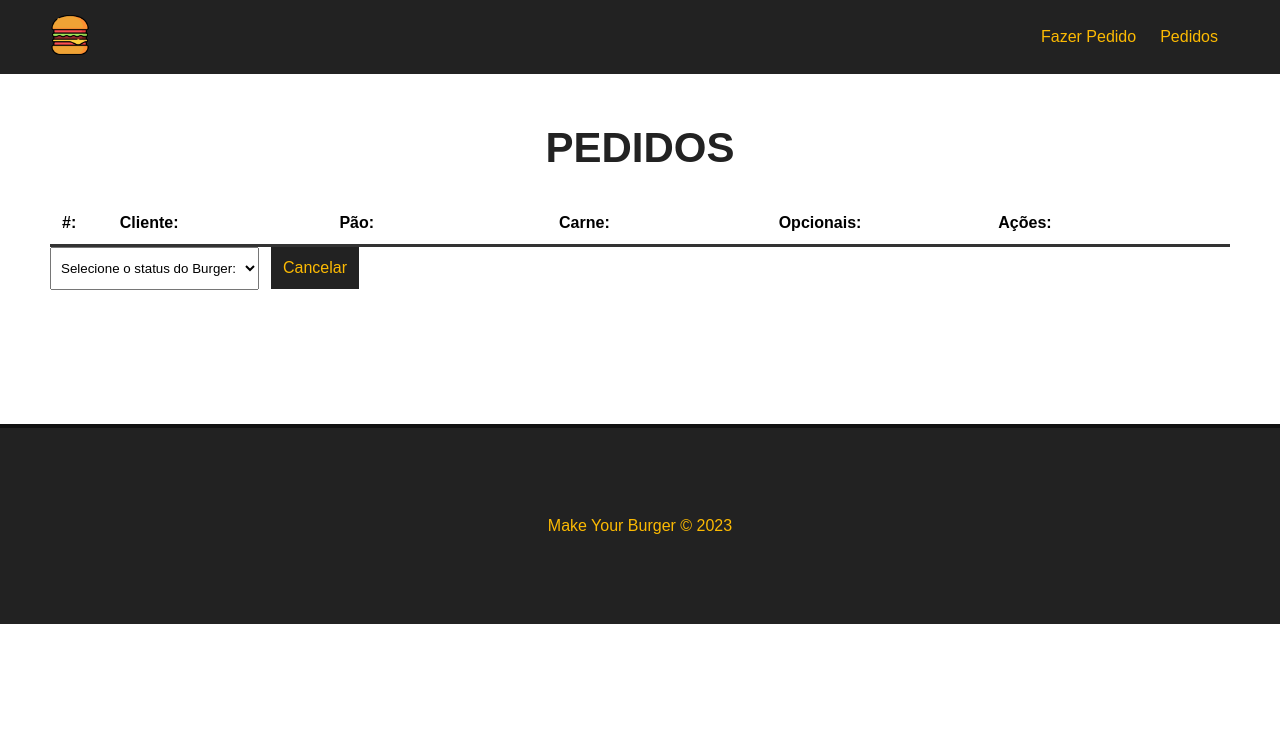
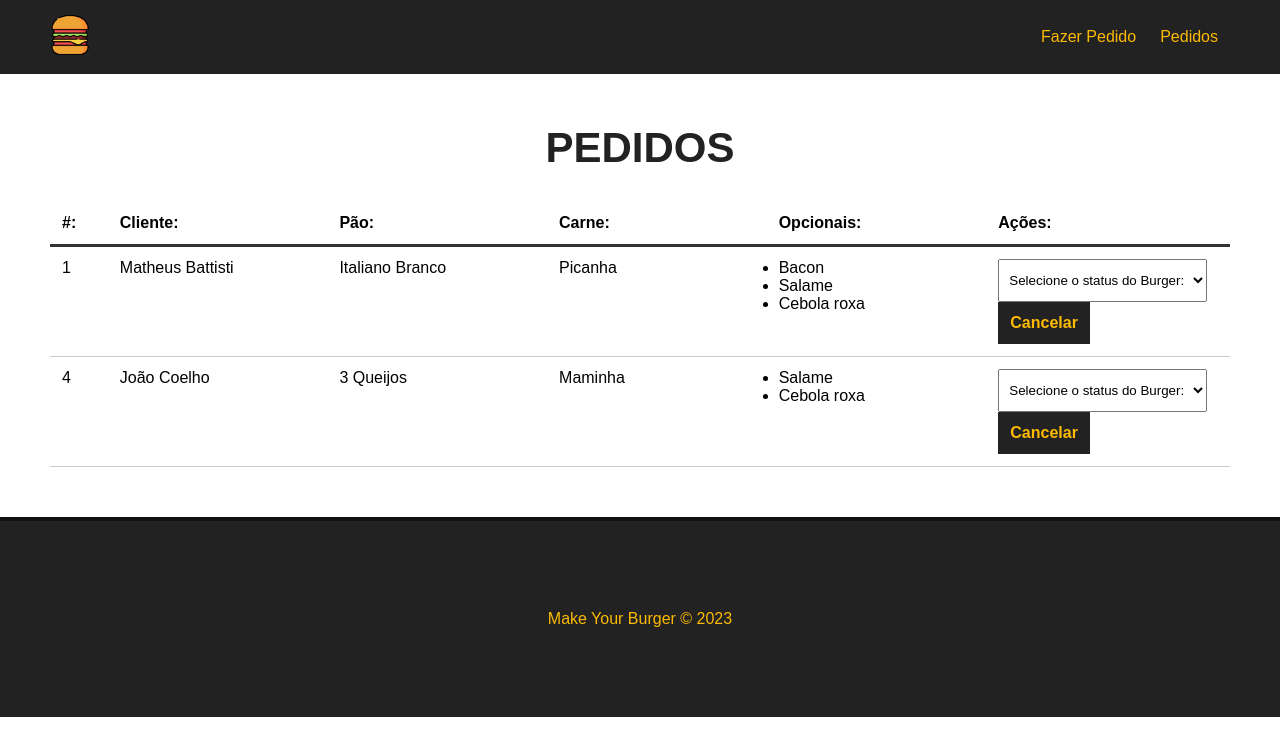
Before and after one commit to tiagors09/make-your-burger, a Vue app: page /pedidos in a window 1280 px wide. Shown: the top 756 px of the page. Built offline with nearby package versions, Linux system fonts and the light colour scheme; data requests are answered from the project's data file.

Commit message:
added request to get info

```diff
--- a/src/components/Dashboard.vue
+++ b/src/components/Dashboard.vue
@@ -10,8 +10,15 @@
                 <div>Ações:</div>
             </div>
             <div id="burger-table-rows">
-                <div class="burger-table-rows">
-                    <!-- <div class="order-number"></div> -->
+                <div class="burger-table-row" v-for="burger in this.burgers" :key="burger.id">
+                    <div class="order-number">{{ burger.id }}</div>
+                    <div>{{ burger.nome }}</div>
+                    <div>{{ burger.pao }}</div>
+                    <div>{{ burger.carne }}</div>
+                    <div>
+                        <ul>
+                            <li v-for="(optional, index) in burger.optional" :key="index">{{ optional }}</li>
+                        </ul>
                     </div>
                     <div>
                         <select name="status" class="status">
@@ -23,11 +30,38 @@
                 </div>
             </div>
         </div>
+    </div>
 </template>
 
 <script>
+import axios from 'axios'
+
 export default {
     name: 'Dashboard',
+    data() {
+        return {
+            burgers: null,
+            burger_id: null,
+            status: []
+        }
+    },
+    methods: {
+        async getPedidos() {
+            try {
+                const { data } = await axios({
+                    method: 'get',
+                    url: 'http://localhost:3000/burgers'
+                })
+                console.log(data)
+                this.burgers = data
+            } catch (err) {
+                console.log(err)
+            }
+        }
+    },
+    mounted() {
+        this.getPedidos()
+    }
 }
 </script>
 
@@ -72,16 +106,19 @@ select {
 }
 
 .delete-btn {
-    background-color: #222;
-    color: #fcba03;
-    border: 2px solid #222;
+    background-color: var(--black);
+    color: var(--yellow);
+    border: 2px solid var(--black);
     padding: 10px;
     font-size: 16px;
     margin: 0 auto;
     cursor: pointer;
+    font-weight: bold;
+    transition: .5;
 }
 
 .delete-btn:hover {
-
+    background-color: transparent;
+    color: var(--black)
 }
 </style>
```
Lines whose indentation alone changed are shown as unchanged.
